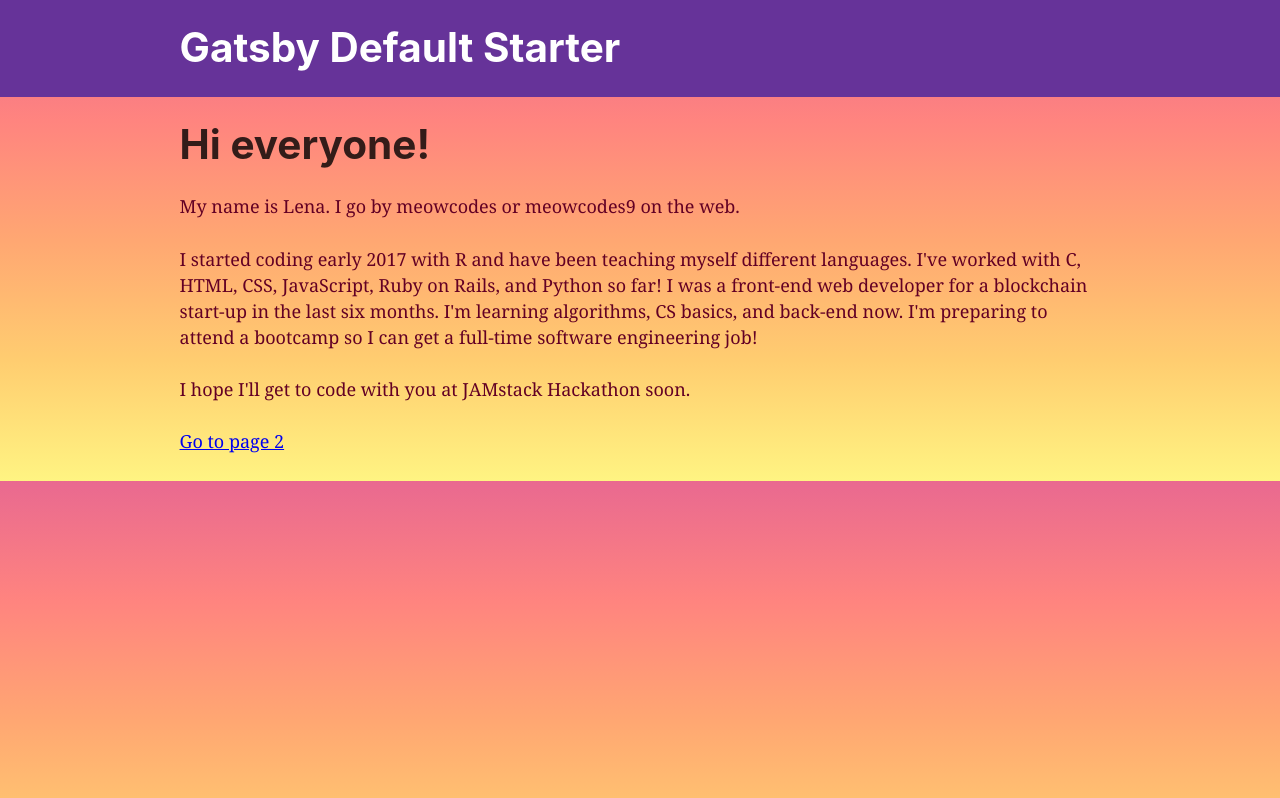
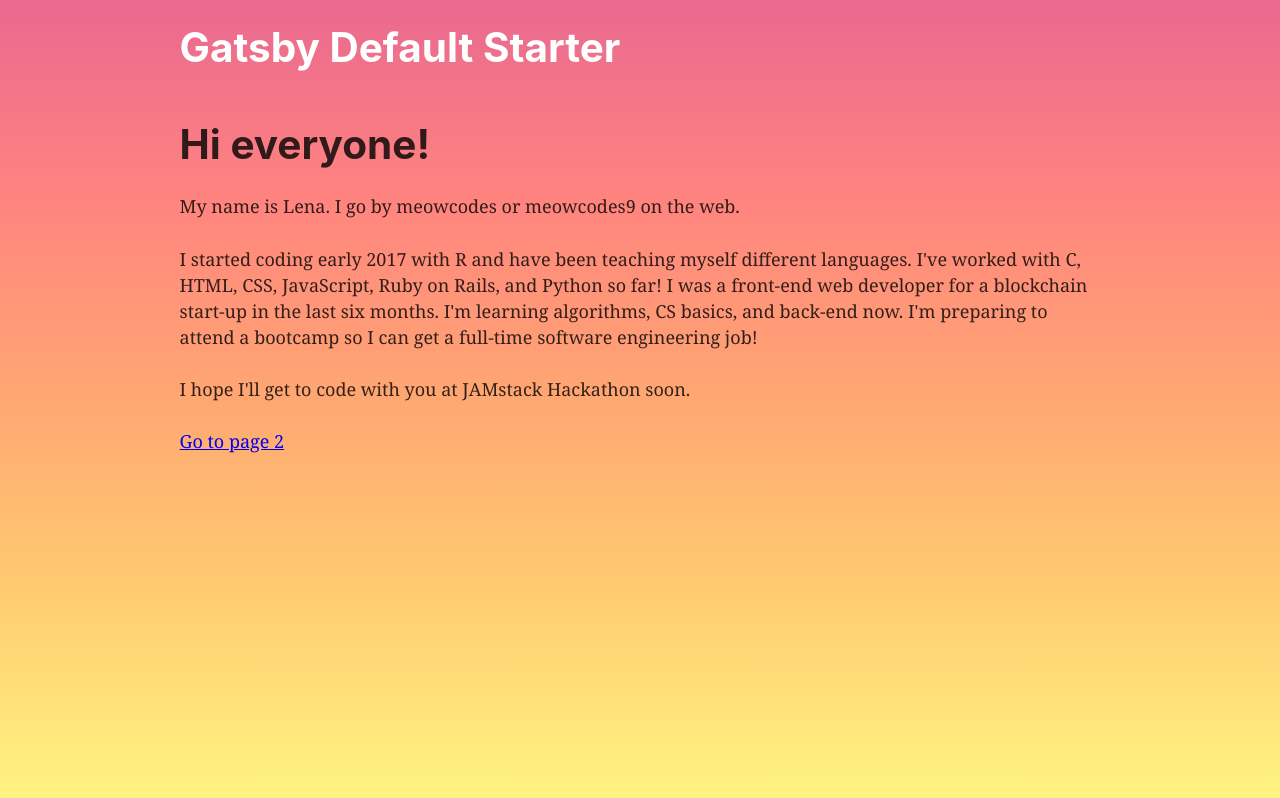
Before and after one commit to meowcodes/JAMstack-hello-world, a Gatsby site: page / in a window 1280 px wide. Built offline with nearby package versions, Linux system fonts and the light colour scheme; Gatsby itself is replaced by a stand-in of ours.

Commit message:
edit background and header

```diff
--- a/src/components/header.js
+++ b/src/components/header.js
@@ -4,7 +4,7 @@ import { Link } from 'gatsby'
 const Header = ({ siteTitle }) => (
   <div
     style={{
-      background: 'rebeccapurple',
+      //background: 'rebeccapurple',
       marginBottom: '1.45rem',
     }}
   >
--- a/src/components/layout.css
+++ b/src/components/layout.css
@@ -622,10 +622,10 @@ pre tt:after {
     font-size: 100%;
   }
 }
-p {
-  color: #630024;
-}
-
 body {
   background-image: linear-gradient(to bottom, #e96990, #ff847f, #ffa772, #ffcd70, #fff482);
+  color: #630024!important!;
+  min-height: 100vh;
+  background-repeat: no-repeat;
+  background-attachment: fixed;
 }
```
